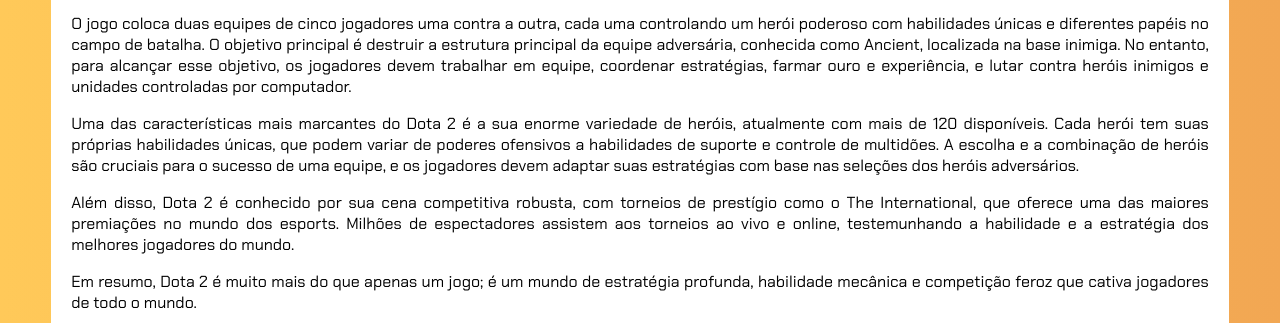
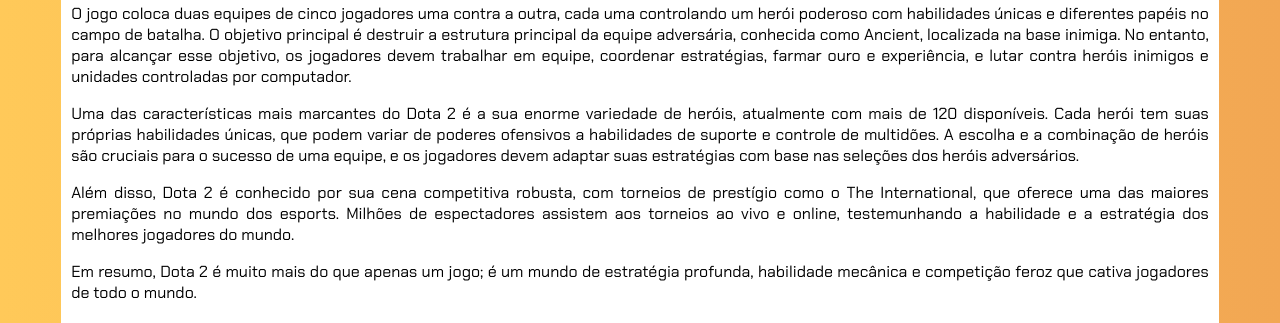
Before and after one commit to Blacknnzz/Blacknnzz.github.io, a plain HTML site: page index.html in a window 1280 px wide. Shown: the part 293-616 px from the top of the page. Drawn offline with Linux system fonts and the light colour scheme; a web font is replaced by a local one.

Commit message:
Update style.css

```diff
--- a/style.css
+++ b/style.css
@@ -9,8 +9,7 @@
 body {
     background-image: linear-gradient(to right, #FFC959, #F2A753);
     background-repeat: no-repeat;
-    background-size: 100% 100vh;
-    height: 100vh;
+    background-size: fixed;
 }
 
 main {
@@ -19,7 +18,7 @@
     border-radius: 2em;
     width: 90%;
     max-width: 1200px;
-    padding: 20px;
+    padding: 10px;
     margin: auto;
 
 }
```
